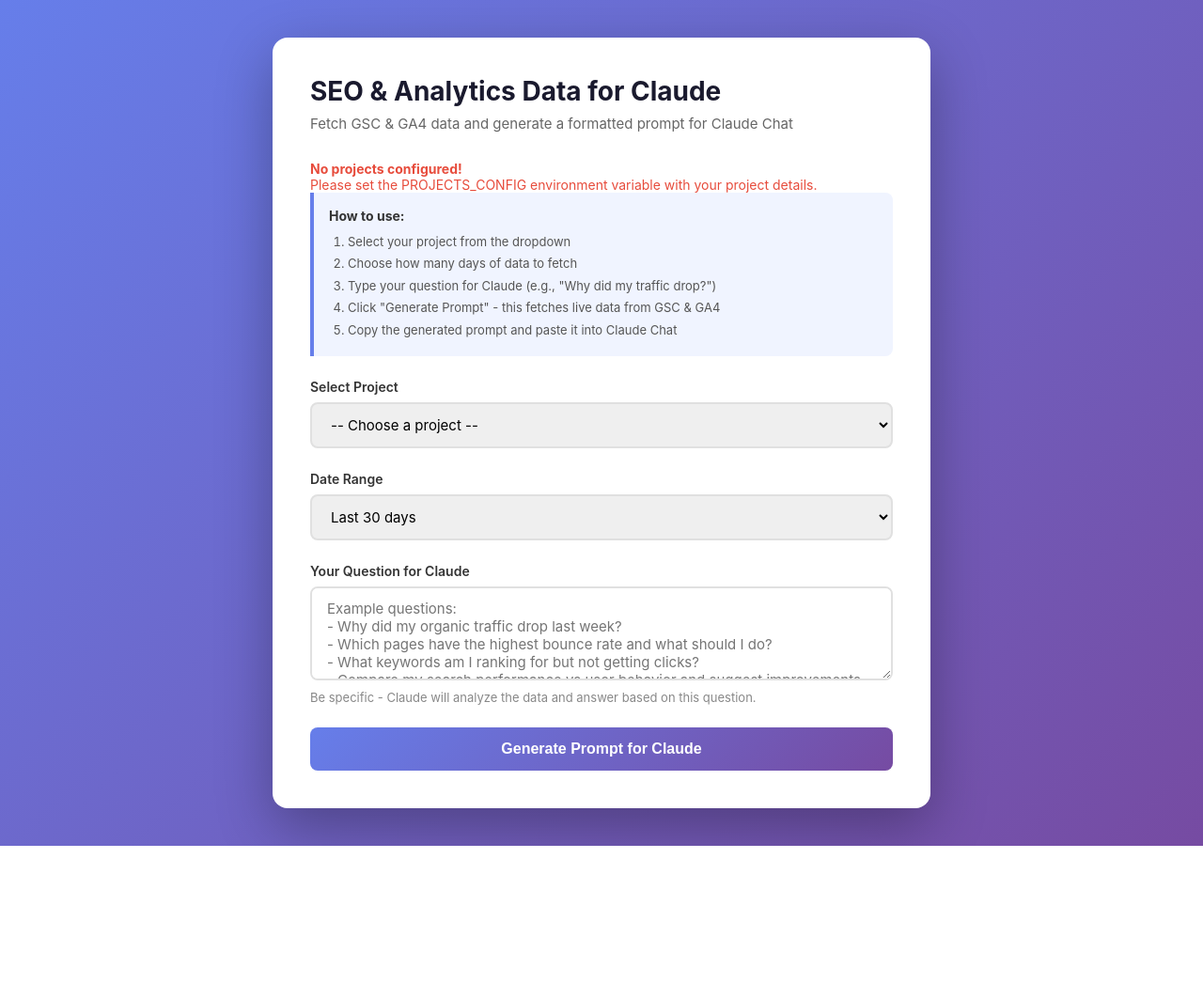
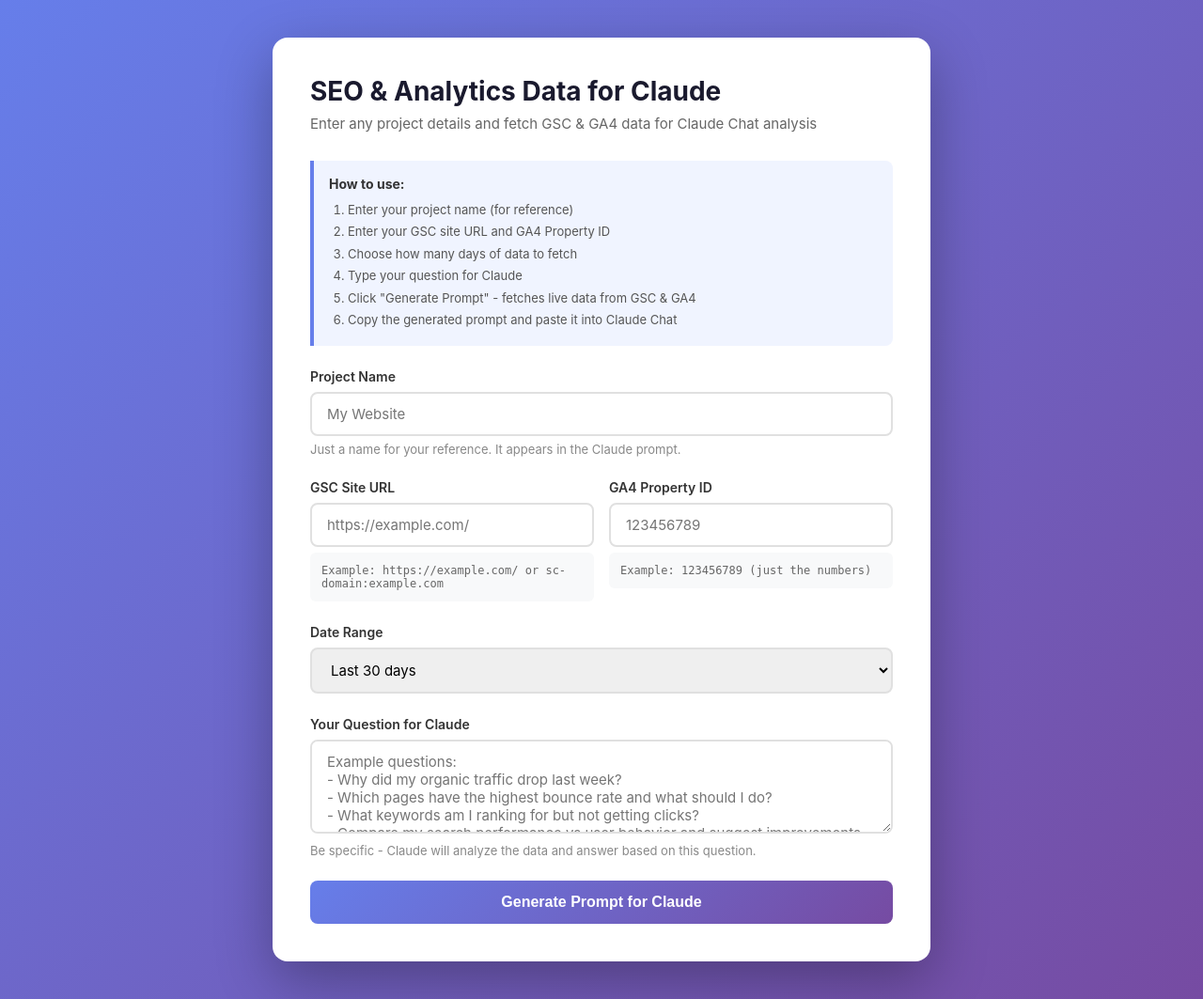
Before and after one commit to marketing7s/seo-claude-analyzer, a Flask app: page / in a window 1280 px wide. Shown: the whole page at 94% size. Before the commit the page ends 900 px from the top, so only its background shows below. Run offline with Flask 3, Linux system fonts and the light colour scheme.

Commit message:
Update index.html

```diff
--- a/templates/index.html
+++ b/templates/index.html
@@ -40,7 +40,7 @@
             font-weight: 600;
             font-size: 14px;
         }
-        select, input, textarea {
+        input, select, textarea {
             width: 100%;
             padding: 12px 16px;
             border: 2px solid #e0e0e0;
@@ -49,7 +49,7 @@
             transition: border-color 0.2s;
             font-family: inherit;
         }
-        select:focus, input:focus, textarea:focus {
+        input:focus, select:focus, textarea:focus {
             outline: none;
             border-color: #667eea;
         }
@@ -78,30 +78,6 @@
             transform: translateY(-2px);
             box-shadow: 0 8px 20px rgba(102, 126, 234, 0.4);
         }
-        .projects-info {
-            background: #f8f9fa;
-            border-radius: 8px;
-            padding: 16px;
-            margin-bottom: 24px;
-        }
-        .projects-info h3 {
-            font-size: 14px;
-            color: #555;
-            margin-bottom: 8px;
-        }
-        .project-tag {
-            display: inline-block;
-            background: #667eea;
-            color: white;
-            padding: 4px 12px;
-            border-radius: 20px;
-            font-size: 12px;
-            margin: 2px;
-        }
-        .no-projects {
-            color: #e74c3c;
-            font-size: 14px;
-        }
         .steps {
             background: #f0f4ff;
             border-left: 4px solid #667eea;
@@ -120,47 +96,61 @@
             color: #555;
             line-height: 1.8;
         }
+        .field-row {
+            display: grid;
+            grid-template-columns: 1fr 1fr;
+            gap: 16px;
+        }
+        @media (max-width: 600px) {
+            .field-row { grid-template-columns: 1fr; }
+        }
+        .example {
+            background: #f8f9fa;
+            padding: 12px;
+            border-radius: 6px;
+            font-size: 12px;
+            color: #666;
+            margin-top: 6px;
+            font-family: monospace;
+        }
     </style>
 </head>
 <body>
     <div class="container">
         <h1>SEO & Analytics Data for Claude</h1>
-        <p class="subtitle">Fetch GSC & GA4 data and generate a formatted prompt for Claude Chat</p>
-
-        {% if not projects %}
-        <div class="no-projects">
-            <strong>No projects configured!</strong><br>
-            Please set the PROJECTS_CONFIG environment variable with your project details.
-        </div>
-        {% else %}
-        <div class="projects-info">
-            <h3>Configured Projects:</h3>
-            {% for p in projects %}
-            <span class="project-tag">{{ p.name }}</span>
-            {% endfor %}
-        </div>
-        {% endif %}
+        <p class="subtitle">Enter any project details and fetch GSC & GA4 data for Claude Chat analysis</p>
 
         <div class="steps">
             <h3>How to use:</h3>
             <ol>
-                <li>Select your project from the dropdown</li>
+                <li>Enter your project name (for reference)</li>
+                <li>Enter your GSC site URL and GA4 Property ID</li>
                 <li>Choose how many days of data to fetch</li>
-                <li>Type your question for Claude (e.g., "Why did my traffic drop?")</li>
-                <li>Click "Generate Prompt" - this fetches live data from GSC & GA4</li>
+                <li>Type your question for Claude</li>
+                <li>Click "Generate Prompt" - fetches live data from GSC & GA4</li>
                 <li>Copy the generated prompt and paste it into Claude Chat</li>
             </ol>
         </div>
 
         <form action="/generate" method="POST">
             <div class="form-group">
-                <label for="project_id">Select Project</label>
-                <select name="project_id" id="project_id" required>
-                    <option value="">-- Choose a project --</option>
-                    {% for p in projects %}
-                    <option value="{{ p.id }}">{{ p.name }}</option>
-                    {% endfor %}
-                </select>
+                <label for="project_name">Project Name</label>
+                <input type="text" name="project_name" id="project_name" placeholder="My Website" required>
+                <p class="hint">Just a name for your reference. It appears in the Claude prompt.</p>
+            </div>
+
+            <div class="field-row">
+                <div class="form-group">
+                    <label for="gsc_url">GSC Site URL</label>
+                    <input type="text" name="gsc_url" id="gsc_url" placeholder="https://example.com/" required>
+                    <div class="example">Example: https://example.com/ or sc-domain:example.com</div>
+                </div>
+
+                <div class="form-group">
+                    <label for="ga4_property_id">GA4 Property ID</label>
+                    <input type="text" name="ga4_property_id" id="ga4_property_id" placeholder="123456789" required>
+                    <div class="example">Example: 123456789 (just the numbers)</div>
+                </div>
             </div>
 
             <div class="form-group">
```
